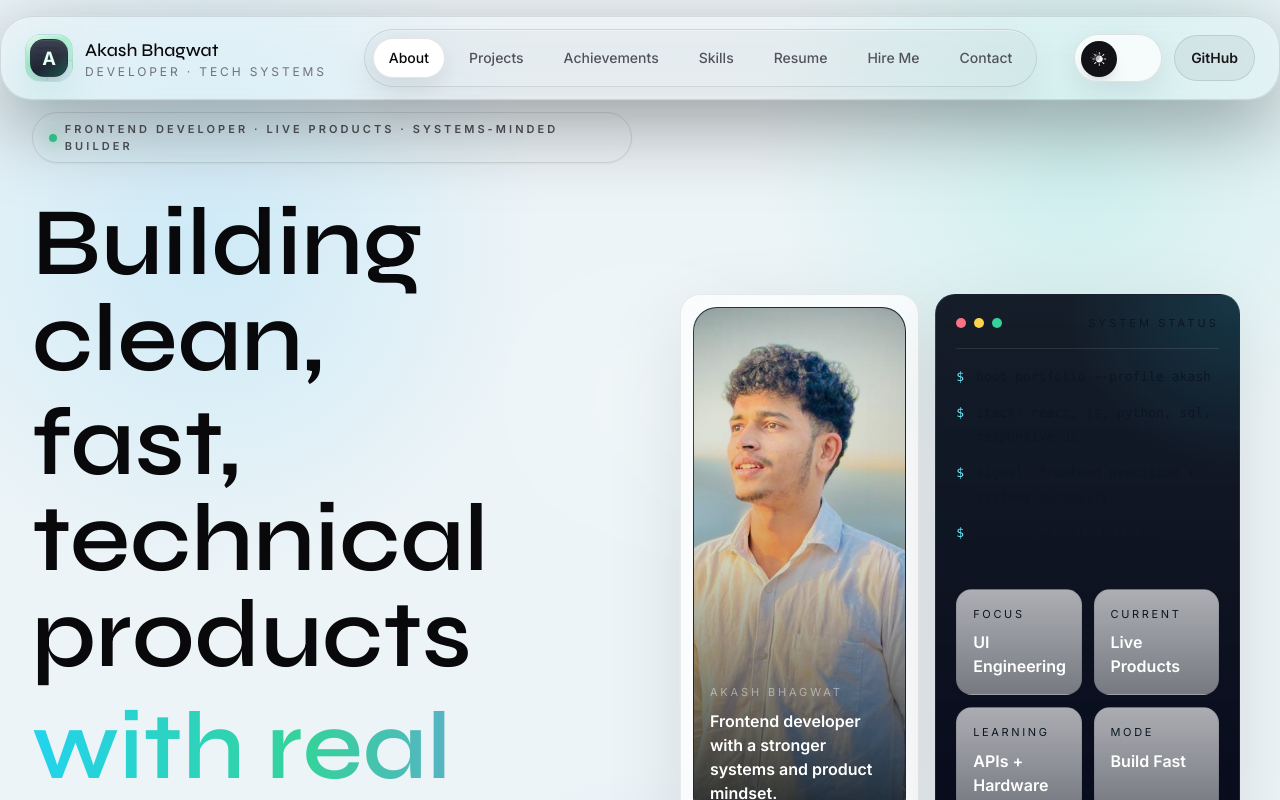
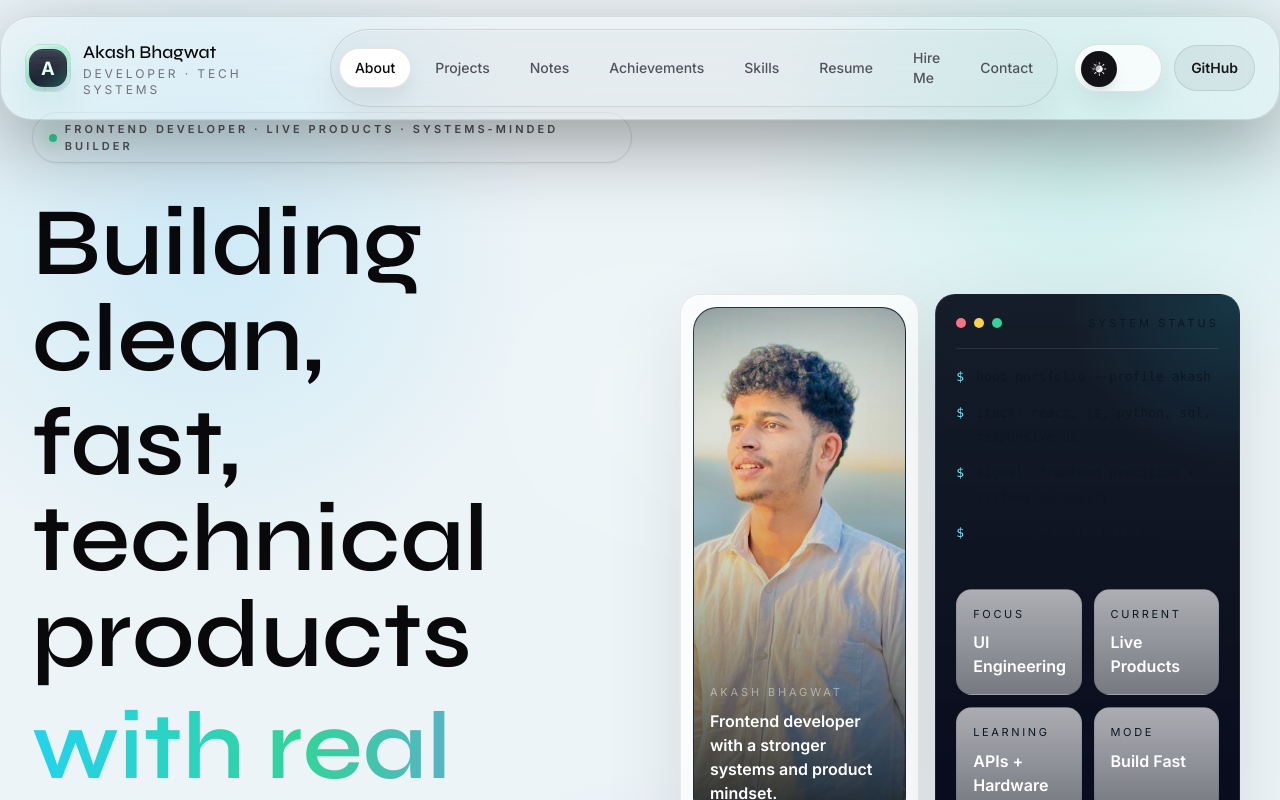
Before and after one commit to ash-krsna/my-portfolio, a React (Vite) app: page / in a window 1280 px wide. Shown: the top 800 px of the page. Built offline with nearby package versions, Linux system fonts and the light colour scheme.

Commit message:
Add handwritten tech notes section

```diff
--- a/src/App.jsx
+++ b/src/App.jsx
@@ -11,6 +11,7 @@ import { navItems } from "./data/content";
 import { HeroSection } from "./sections/HeroSection";
 import { AboutSection } from "./sections/AboutSection";
 import { ProjectsSection } from "./sections/ProjectsSection";
+import { CaseStudiesSection } from "./sections/CaseStudiesSection";
 import { LabSection } from "./sections/LabSection";
 import { SkillsSection } from "./sections/SkillsSection";
 import { ResumeSection } from "./sections/ResumeSection";
@@ -165,6 +166,7 @@ function App() {
         <HeroSection />
         <AboutSection />
         <ProjectsSection />
+        <CaseStudiesSection />
         <LabSection />
         <CertificationsSection />
         <SkillsSection />
--- a/src/data/content.js
+++ b/src/data/content.js
@@ -1,6 +1,7 @@
 export const navItems = [
   { id: "about", label: "About" },
   { id: "projects", label: "Projects" },
+  { id: "case-studies", label: "Notes" },
   { id: "certifications", label: "Achievements" },
   { id: "skills", label: "Skills" },
   { id: "resume", label: "Resume" },
@@ -282,6 +283,61 @@ export const labExperiments = [
   }
 ];
 
+export const perspectiveCaseStudies = [
+  {
+    title: "AI interfaces should become calmer, not louder",
+    topic: "AI Product Design",
+    status: "Observation",
+    note:
+      "A lot of AI products still try to prove they are intelligent by throwing too much UI at the screen. I think the better direction is calmer surfaces, clearer states, and stronger guidance around what the system is actually doing.",
+    problem:
+      "Fast-growing AI products often confuse capability with clarity. Users see powerful features, but they do not always understand trust, limits, or next actions.",
+    solution:
+      "Design the interface around confidence: better prompts, visible system state, focused actions, and feedback that explains what changed. The experience should feel more dependable than magical.",
+    perspective:
+      "My take is that the next strong AI products will win through restraint. Better structure, fewer distractions, and clearer interaction loops will matter more than decorative complexity."
+  },
+  {
+    title: "Developer tools are becoming experience products",
+    topic: "Dev Tools",
+    status: "Current trend",
+    note:
+      "The newer generation of developer tools is not just about capability. It is also about speed, better defaults, and the feeling that the tool respects the developer's time.",
+    problem:
+      "Many technical tools are powerful but still feel rough around onboarding, visibility, and repeated workflows. That friction slows down adoption.",
+    solution:
+      "Treat developer tools like product systems: great empty states, transparent feedback, strong shortcuts, clean layout, and clear mental models for what's happening under the hood.",
+    perspective:
+      "I think this is where frontend engineering becomes especially valuable. A technical product feels stronger when the interface helps people think faster, not just click faster."
+  },
+  {
+    title: "Edge-fast websites still need storytelling discipline",
+    topic: "Frontend Performance",
+    status: "What I believe",
+    note:
+      "Modern deployment stacks have made performance easier to reach, but speed alone does not create quality. Good structure, good hierarchy, and good content flow still decide whether a website feels premium.",
+    problem:
+      "Teams sometimes over-focus on framework choice or benchmark numbers while the actual user experience remains generic or hard to scan.",
+    solution:
+      "Pair performance thinking with authored presentation: intentional sections, meaningful motion, responsive layout stability, and content that earns the user's attention quickly.",
+    perspective:
+      "My view is that the best frontend work sits between engineering and editorial judgment. It should be fast, yes, but also memorable because it is well-composed."
+  },
+  {
+    title: "Small hardware projects build better software instincts",
+    topic: "Raspberry Pi and Hardware",
+    status: "Personal note",
+    note:
+      "Even small hardware experiments change the way I think about software. They make systems feel more real because inputs, outputs, delays, and constraints become tangible.",
+    problem:
+      "Software learning can stay too abstract when everything happens only inside the browser or editor.",
+    solution:
+      "Use Raspberry Pi style projects and physical computing as a way to sharpen systems thinking, debugging patience, and practical reasoning about state and behavior.",
+    perspective:
+      "I think hardware curiosity makes me better at frontend too. It encourages cleaner thinking about flow, feedback, and the relationship between what a system does and what a user sees."
+  }
+];
+
 export const testimonials = [
   {
     quote: "The next version of this space is being built for the people who notice both the interface and the engineering behind it.",
--- /dev/null
+++ b/src/sections/CaseStudiesSection.jsx
@@ -0,0 +1,52 @@
+import { motion } from "framer-motion";
+import { SectionHeading } from "../components/SectionHeading";
+import { perspectiveCaseStudies } from "../data/content";
+
+export function CaseStudiesSection() {
+  return (
+    <section id="case-studies" className="section-shell">
+      <SectionHeading
+        eyebrow="Case study notes"
+        title="How I think about fast-moving tech, product quality, and where good interfaces are heading."
+        copy="This section is less about shipped projects and more about technical perspective. I wanted it to feel like handwritten working notes: what I notice, what I think is broken, and how I would approach it."
+      />
+
+      <div className="notes-grid mt-12 grid gap-5 xl:grid-cols-2">
+        {perspectiveCaseStudies.map((item, index) => (
+          <motion.article
+            key={item.title}
+            initial={{ opacity: 0, y: 24, rotate: index % 2 === 0 ? -1 : 1 }}
+            whileInView={{ opacity: 1, y: 0, rotate: 0 }}
+            viewport={{ once: true, margin: "-10%" }}
+            transition={{ duration: 0.5, delay: index * 0.06 }}
+            className="note-card p-6 md:p-7"
+          >
+            <div className="flex flex-wrap items-center justify-between gap-3">
+              <span className="note-topic">{item.topic}</span>
+              <span className="note-status">{item.status}</span>
+            </div>
+
+            <h3 className="note-title mt-5">{item.title}</h3>
+
+            <p className="note-body mt-5">{item.note}</p>
+
+            <div className="note-section mt-6">
+              <p className="note-label">What I see</p>
+              <p className="note-body">{item.problem}</p>
+            </div>
+
+            <div className="note-section mt-5">
+              <p className="note-label">What I would do</p>
+              <p className="note-body">{item.solution}</p>
+            </div>
+
+            <div className="note-section mt-5">
+              <p className="note-label">My perspective</p>
+              <p className="note-body">{item.perspective}</p>
+            </div>
+          </motion.article>
+        ))}
+      </div>
+    </section>
+  );
+}
--- a/src/styles/index.css
+++ b/src/styles/index.css
@@ -345,6 +345,119 @@ textarea {
     0 18px 44px rgba(34, 211, 238, 0.1);
 }
 
+.note-card {
+  position: relative;
+  overflow: hidden;
+  border: 1px solid rgba(125, 92, 35, 0.16);
+  border-radius: 24px 26px 22px 28px;
+  background:
+    linear-gradient(180deg, rgba(255, 251, 235, 0.98), rgba(252, 244, 220, 0.92)),
+    repeating-linear-gradient(
+      180deg,
+      transparent 0,
+      transparent 31px,
+      rgba(111, 168, 220, 0.18) 31px,
+      rgba(111, 168, 220, 0.18) 32px
+    );
+  box-shadow:
+    inset 0 1px 0 rgba(255, 255, 255, 0.55),
+    0 18px 40px rgba(93, 74, 27, 0.08);
+}
+
+.note-card::before {
+  content: "";
+  position: absolute;
+  top: 0;
+  bottom: 0;
+  left: 32px;
+  width: 2px;
+  background: rgba(244, 114, 182, 0.16);
+}
+
+.note-topic,
+.note-status {
+  display: inline-flex;
+  align-items: center;
+  border-radius: 999px;
+  font-size: 11px;
+  font-weight: 700;
+  letter-spacing: 0.22em;
+  text-transform: uppercase;
+}
+
+.note-topic {
+  border: 1px solid rgba(59, 130, 246, 0.12);
+  background: rgba(255, 255, 255, 0.62);
+  padding: 0.55rem 0.9rem;
+  color: #315b9a;
+}
+
+.note-status {
+  color: #8b5e16;
+}
+
+.note-title {
+  font-family: "Caveat", "Comic Sans MS", cursive;
+  font-size: clamp(2rem, 3vw, 2.7rem);
+  line-height: 0.96;
+  color: #122033;
+}
+
+.note-label {
+  font-family: "Caveat", "Comic Sans MS", cursive;
+  font-size: 1.6rem;
+  line-height: 1;
+  color: #0f4c81;
+}
+
+.note-body {
+  color: #2e3644;
+  font-size: 0.98rem;
+  line-height: 1.95;
+}
+
+.dark .note-card {
+  border-color: rgba(255, 255, 255, 0.08);
+  background:
+    linear-gradient(180deg, rgba(19, 26, 38, 0.96), rgba(11, 18, 30, 0.94)),
+    repeating-linear-gradient(
+      180deg,
+      transparent 0,
+      transparent 31px,
+      rgba(84, 148, 255, 0.1) 31px,
+      rgba(84, 148, 255, 0.1) 32px
+    );
+  box-shadow:
+    inset 0 1px 0 rgba(255, 255, 255, 0.04),
+    0 20px 48px rgba(0, 0, 0, 0.24);
+}
+
+.dark .note-card::before {
+  background: rgba(248, 113, 113, 0.14);
+}
+
+.dark .note-topic {
+  border-color: rgba(125, 211, 252, 0.16);
+  background: rgba(255, 255, 255, 0.04);
+  color: #8ad6ff;
+}
+
+.dark .note-status {
+  color: #d9b46b;
+}
+
+.dark .note-title {
+  color: #eef6ff;
+}
+
+.dark .note-label {
+  color: #79c8ff;
+}
+
+.dark .note-body {
+  color: rgba(241, 245, 249, 0.82);
+}
+
 .project-card img,
 .premium-card img {
   display: block;
```
